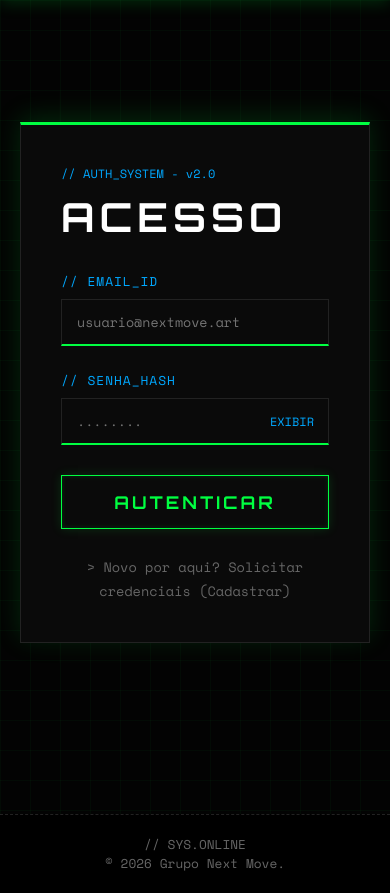
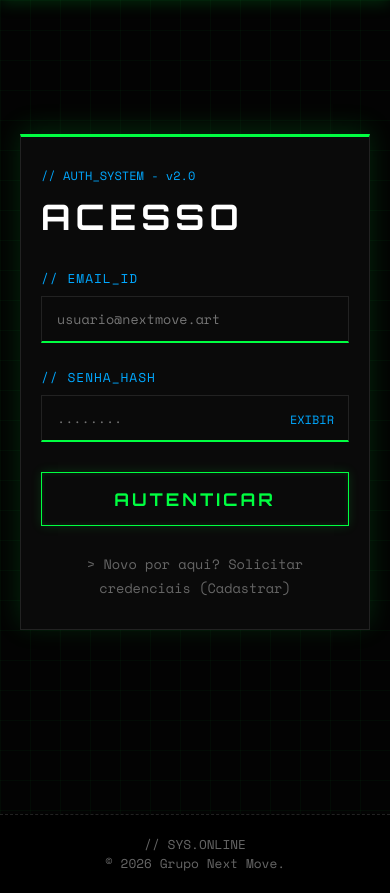
Before and after one commit to EricJuanDM/NextMove, a Flask app: page /login in a window 390 px wide. Shown: the part 60-953 px from the top of the page. Run offline with Flask 3, Linux system fonts and the light colour scheme; some libraries are stand-ins or nearby versions.

Commit message:
Arrumando login

```diff
--- a/static/login.css
+++ b/static/login.css
@@ -73,3 +73,18 @@
     font-size: 1.1rem;
     letter-spacing: 3px;
 }
+
+/* ==========================================
+    AJUSTES PARA CELULAR (MOBILE) - LOGIN/CADASTRO
+   ========================================== */
+@media (max-width: 768px) {
+    .auth-header h2 {
+        font-size: 2.2rem; /* Diminui o tamanho da fonte no celular */
+        word-wrap: break-word; /* Impede que a palavra vaze da caixa */
+        overflow-wrap: break-word;
+    }
+
+    .auth-box {
+        padding: 30px 20px; /* Dá um respiro um pouco menor nas laterais para aproveitar o espaço */
+    }
+}
```
